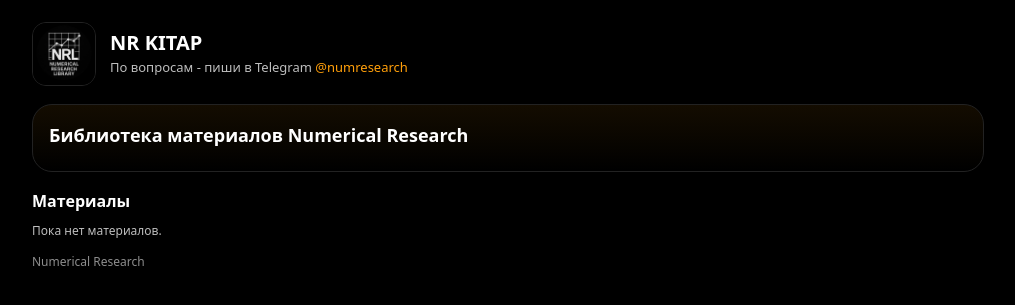
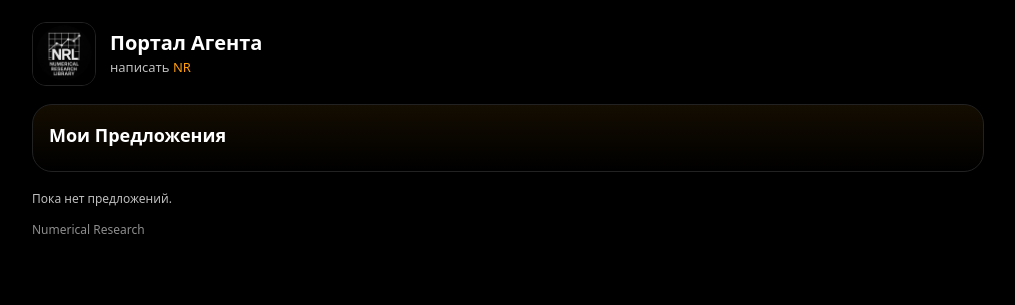
Before and after one commit to DIF-dk2024/nr-agent, a Flask app: page / in a window 1280 px wide. Shown: the top 305 px of the page, without its empty margins (132-1147 px from the left). Run offline with Flask 3, Linux system fonts and the light colour scheme.

Commit message:
Add files via upload

```diff
--- a/templates/index.html
+++ b/templates/index.html
@@ -4,7 +4,7 @@
   <meta charset="utf-8" />
   <meta name="viewport" content="width=device-width,initial-scale=1" />
   <link rel="icon" type="image/jpeg" href="{{ url_for('static', filename='logo.jpeg') }}">
-  <title>NR KITAP — Библиотека материалов Numerical Research</title>
+  <title>Портал Агента — Мои Предложения</title>
   <style>
     :root{
       --bg:#000;
@@ -148,15 +148,15 @@
 <body>
   <div class="wrap">
     <div class="top">
-      <div class="logo"><img src="/static/logo.jpeg" alt="NR KITAP" /></div>
+      <div class="logo"><img src="/static/logo.jpeg" alt="Портал Агента" /></div>
       <div class="title">
-        <h1>NR KITAP</h1>
-        <p>По вопросам - пиши в Telegram <a href="https://t.me/numresearch" target="_blank" rel="noreferrer">@numresearch</a></p>
+        <h1>Портал Агента</h1>
+        <p>написать <a href="https://t.me/numresearch" target="_blank" rel="noreferrer">NR</a></p>
       </div>
     </div>
 
     <div class="hero">
-      <h2>Библиотека материалов Numerical Research</h2>
+      <h2>Мои Предложения</h2>
 </div>
 
     {% with messages = get_flashed_messages() %}
@@ -166,8 +166,6 @@
     {% endwith %}
 <!-- LISTINGS -->
     <div class="listings">
-      <h3>Материалы</h3>
-
       {% if submissions and submissions|length %}
         <div class="cards">
           {% for s in submissions %}
@@ -186,7 +184,7 @@
                     {% endfor %}
                   {% else %}
                     <div class="photo-slide logo-fallback">
-                      <img src="/static/logo.jpeg" alt="NR KITAP">
+                      <img src="/static/logo.jpeg" alt="Портал Агента">
                     </div>
                   {% endif %}
                 </div>
@@ -292,7 +290,7 @@
           {% endfor %}
         </div>
       {% else %}
-        <div class="small">Пока нет материалов.</div>
+        <div class="small">Пока нет предложений.</div>
       {% endif %}
     </div>
     <div class="meta">Numerical Research</div>
```
